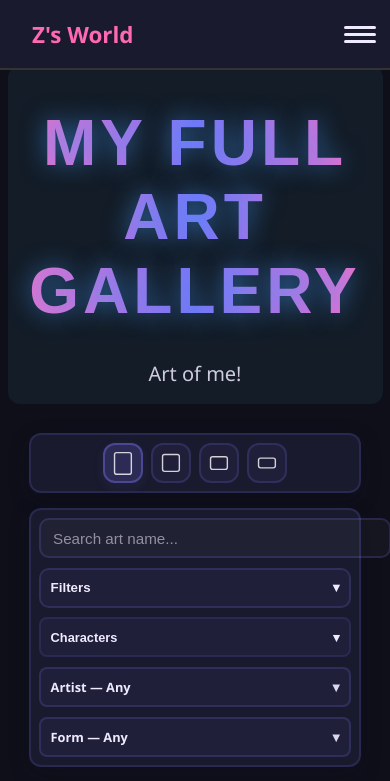
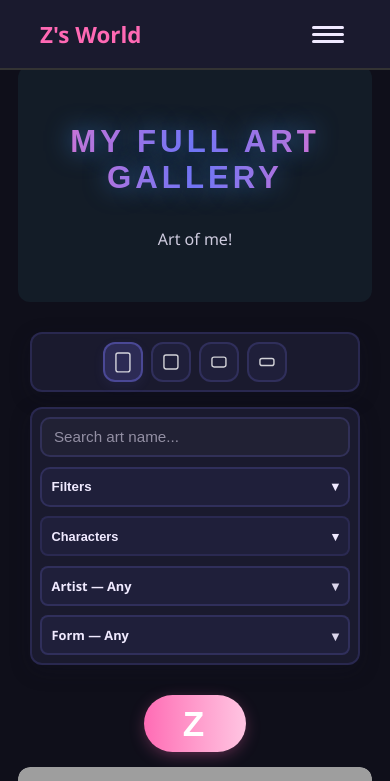
Before and after one commit to zcraftelite9495/ZsFursonaSite, a Flask app: page /library in a window 390 px wide. Shown: the top 781 px of the page. Run offline with Flask 3, Linux system fonts and the light colour scheme; some libraries are stand-ins or nearby versions; some web fonts are replaced; grey boxes are pictures that could not be loaded.

Commit message:
v123 - [Fix] Mobile Compatibility Overhaul

```diff
--- a/data/characters.json
+++ b/data/characters.json
@@ -16,7 +16,7 @@
   {
     "id": "huginn",
     "name": "Huginn",
-    "description": "",
+    "description": "Huginn is a character I haven't done much with yet. They were a gift from a friend of mine (Lexi) and I am still figuring out how I want to use them in my stories and art.\nOne day I will flesh out their character, but I haven't yet.",
     "featuredArtId": 10000040,
     "accentColor": "#3a3a64"
   }
--- a/static/css/style.css
+++ b/static/css/style.css
@@ -31,9 +31,15 @@ Made with love by ZcraftElite :3
 }
 
 /* ---- MAIN STYLES ---- */
+*, *::before, *::after {
+    box-sizing: border-box;
+}
+
 body {
     margin: 0;
     padding: 0;
+    max-width: 100vw;
+    overflow-x: hidden;
     background: var(--background-main);
     color: var(--text-default);
     font-family: 'Segoe UI', sans-serif;
@@ -262,6 +268,8 @@ h1 {
 }
 
 @media (max-width: 768px) {
+    .nav-title { margin-left: 0.5rem; }
+
     .hamburger {
         display: block;
         width: 40px;
@@ -774,6 +783,7 @@ input:checked + .slider::before {
 .page-header {
     position: relative;
     height: 40vh;
+    min-height: 140px;
     display: flex;
     flex-direction: column;
     justify-content: center;
@@ -783,9 +793,14 @@ input:checked + .slider::before {
     border-radius: 12px;
 }
 
+@media (max-width: 480px) {
+    .page-header { height: 28vh; min-height: 120px; }
+    .page-title { letter-spacing: 2px; }
+}
+
 .page-title {
     font-family: var(--title-font);
-    font-size: 4rem;
+    font-size: clamp(1.8rem, 8vw, 4rem);
     font-weight: 900;
     text-transform: uppercase;
     letter-spacing: 4px;
@@ -800,7 +815,7 @@ input:checked + .slider::before {
 
 .page-subtitle {
     margin-top: 1rem;
-    font-size: 1.25rem;
+    font-size: clamp(1rem, 4vw, 1.25rem);
     color: var(--text-default);
     opacity: 0.85;
     z-index: 1;
@@ -1085,7 +1100,7 @@ input:checked + .slider::before {
 
 /* Search input */
 .gallery-search-input {
-    min-width: 22rem;
+    min-width: min(22rem, 100%);
     max-width: 36rem;
     padding: 0.5rem 0.75rem;
     border-radius: 10px;
@@ -1452,8 +1467,16 @@ input:checked + .slider::before {
     .gallery-filter-toggle { width: 100%; }
     .gallery-dropdown-toggle { width: 100%; }
     .gallery-item > .gallery-dropdown-custom { width: 100%; }
-    .gallery-menubar { flex-direction: column; gap: 0.6rem; align-items: center; width: 80vw; }
-    .gallery-menubar-wrapper { width: 90vw; }
+    .gallery-menubar { flex-direction: column; gap: 0.6rem; align-items: center; width: 90%; }
+    .gallery-menubar-wrapper { width: 95%; }
+}
+
+@media (max-width: 600px) {
+    .gallery-search-input { min-width: 0; }
+    .gallery-filter-popup { min-width: 0; }
+    .gallery-menubar { width: 100%; }
+    .gallery-menubar-wrapper { width: 100%; }
+    .gallery-aspect-ratio-buttons { flex-wrap: wrap; justify-content: center; }
 }
 
 /* ---- THUMBNAIL STYLES ---- */
--- a/templates/base.html
+++ b/templates/base.html
@@ -19,7 +19,7 @@ If you are seeing this, you most likely accidentally hit Ctrl + Shift + I on you
 <head>
     <!-- Primary Metadata -->
     <meta charset="UTF-8">
-    <meta name="viewport" content="width=device-width, initial-scale=0.9">
+    <meta name="viewport" content="width=device-width, initial-scale=1">
     <meta name="apple-mobile-web-app-title" content="Z's World"/>
     <meta name="theme-color" content="#b33d77">
 
--- a/templates/characters.html
+++ b/templates/characters.html
@@ -236,7 +236,7 @@ document.addEventListener('DOMContentLoaded', async () => {
                 // cleanFormName() strips trailing " Form" to match loadGallery's internal comparison
                 if (chip.dataset.form) filters.form = cleanFormName(chip.dataset.form);
                 const count = thumbCounts.get('char-gallery-' + char.id) ?? (predictThumbsPerRow('#char-gallery-' + char.id) + 2);
-                await loadGallery('char-gallery-' + char.id, count, false, filters);
+                await loadGallery('char-gallery-' + char.id, count, true, filters);
             });
 
             gallerySection.appendChild(formChipsEl);
--- a/templates/nav.html
+++ b/templates/nav.html
@@ -9,8 +9,8 @@
 
     <div class="nav-links" id="nav-links" role="menu" aria-hidden="true">
         <a href="{{ url_for('index') }}">Home</a>
+        <a href="{{ url_for('characters') }}">Characters</a>
         <a href="{{ url_for('library') }}">Art Gallery</a>
-        <a href="{{ url_for('characters') }}">Characters</a>
         <a href="{{ url_for('favs') }}">My Favs</a>
         {% if session['username'] %}
         <a href="{{ url_for('admin') }}" class="admin-nav-link">Admin</a>
```
Also changed, not shown: other parts of static/css/style.css (+43 -12 lines).
